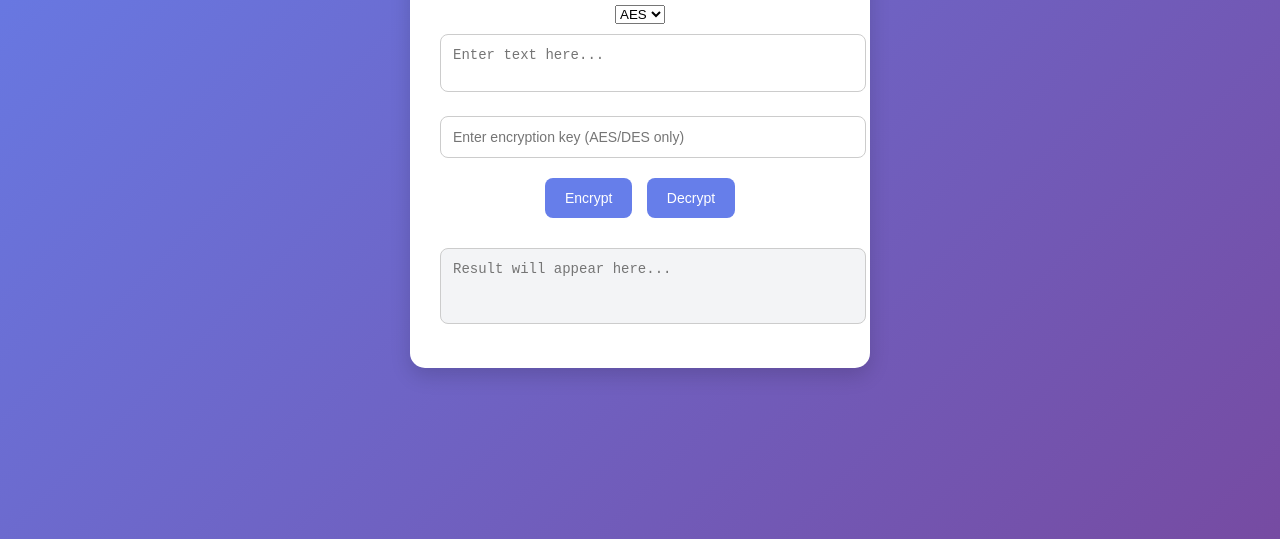
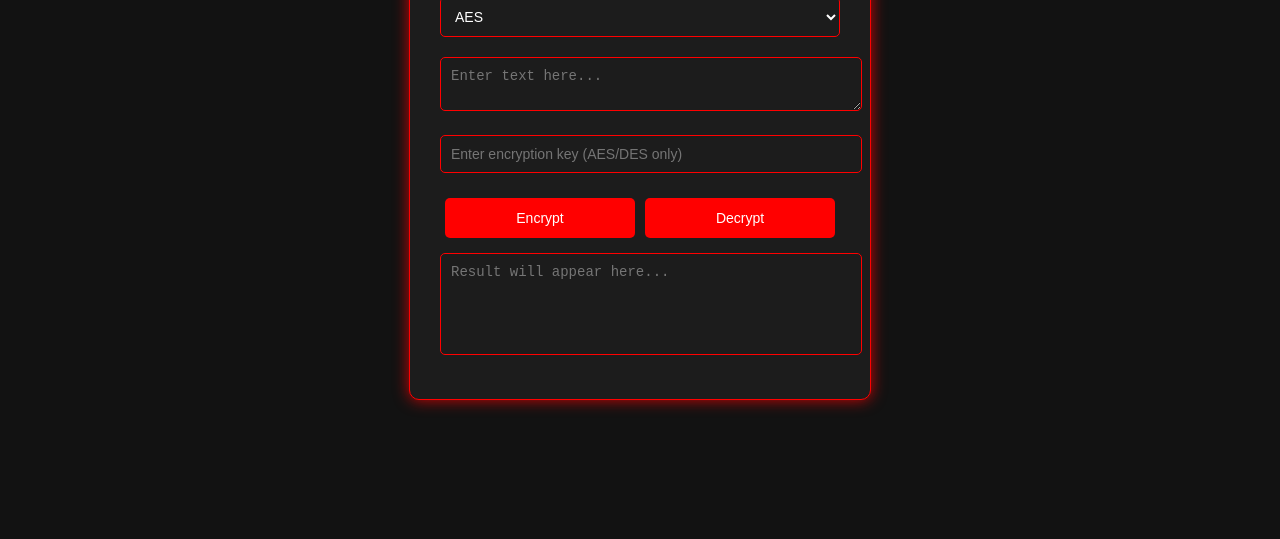
Before and after one commit to jalaliuzair/Text-Encryption, a plain HTML site: page index.html in a window 1280 px wide. Shown: the part 261-800 px from the top of the page. Drawn offline with Linux system fonts and the light colour scheme.

Commit message:
style.css

```diff
--- a/style.css
+++ b/style.css
@@ -1,85 +1,81 @@
-/* Apply modern font and gradient background */
+/* General Body Styling */
 body {
     margin: 0;
     padding: 0;
-  font-family: 'Poppins', sans-serif;
-  background: linear-gradient(135deg, #667eea, #764ba2);
-  color: #333;
-  min-height: 100vh;
+    font-family: Arial, sans-serif;
+    background: #121212; /* Dark background */
+    color: #fff;
     display: flex;
     justify-content: center;
     align-items: center;
+    height: 100vh;
 }
 
-/* Card container */
+/* Container Styling */
 .container {
-  background: #ffffff;
-  box-shadow: 0 8px 20px rgba(0, 0, 0, 0.15);
-  border-radius: 15px;
+    background: #1c1c1c;
+    border: 1px solid #ff0000; /* Red border */
+    border-radius: 10px;
     padding: 30px;
+    box-shadow: 0 0 15px rgba(255, 0, 0, 0.8);
+    width: 100%;
     max-width: 400px;
-  width: 100%;
-  text-align: center;
-  animation: fadeIn 0.5s ease-in-out;
 }
 
-/* Heading */
+/* Title */
 h1 {
-  font-size: 24px;
-  color: #4a4e69;
+    text-align: center;
+    color: #ff0000;
     margin-bottom: 20px;
 }
 
-/* Input fields */
-textarea, input {
+/* Input Fields */
+textarea, input, select {
     width: 100%;
-  padding: 12px;
+    padding: 10px;
     margin: 10px 0;
-  border: 1px solid #ccc;
-  border-radius: 8px;
+    border: 1px solid #ff0000;
+    border-radius: 5px;
+    background: #1c1c1c;
+    color: #fff;
     font-size: 14px;
-  resize: none;
-  transition: border-color 0.2s;
-}
-
-textarea:focus, input:focus {
-  border-color: #667eea;
-  outline: none;
 }
 
 /* Buttons */
+.buttons {
+    display: flex;
+    justify-content: space-between;
+    margin-top: 15px;
+}
+
 button {
-  background: #667eea;
-  color: white;
+    flex: 1;
+    background: #ff0000;
+    color: #fff;
     border: none;
-  padding: 12px 20px;
-  margin: 10px 5px;
-  border-radius: 8px;
+    border-radius: 5px;
+    padding: 12px;
+    margin: 0 5px;
     cursor: pointer;
     font-size: 14px;
-  transition: background 0.2s, transform 0.1s;
+    transition: background 0.2s;
 }
 
-/* Hover effect */
 button:hover {
-  background: #764ba2;
-  transform: translateY(-2px);
+    background: #d40000;
 }
 
-/* Result area */
+/* Result Textarea */
 #result {
-  background: #f3f4f6;
-  border: 1px solid #ccc;
-  border-radius: 8px;
-  padding: 12px;
-  margin-top: 20px;
-  min-height: 50px;
-  text-align: left;
-  white-space: pre-wrap;
+    margin-top: 15px;
+    height: 80px;
+    resize: none;
 }
 
-/* Animation */
-@keyframes fadeIn {
-  from { opacity: 0; transform: translateY(-20px); }
-  to { opacity: 1; transform: translateY(0); }
+/* Responsive */
+@media (max-width: 480px) {
+    .container {
+        width: 90%;
+        padding: 20px;
     }
+}
```
Lines whose indentation alone changed are shown as unchanged.
